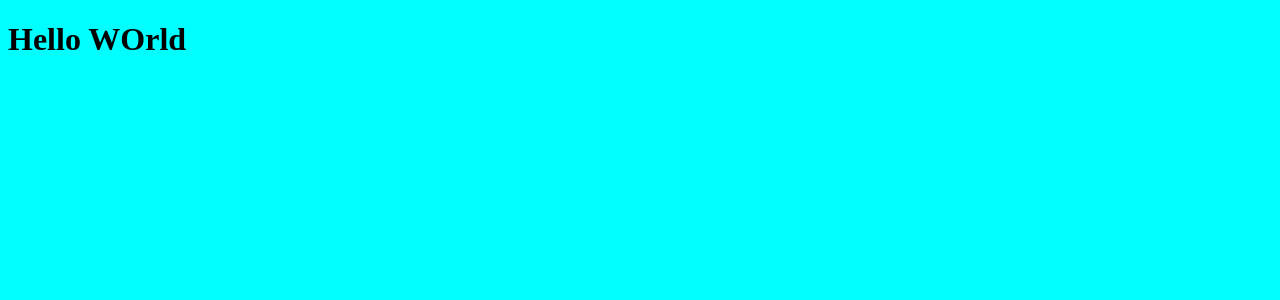
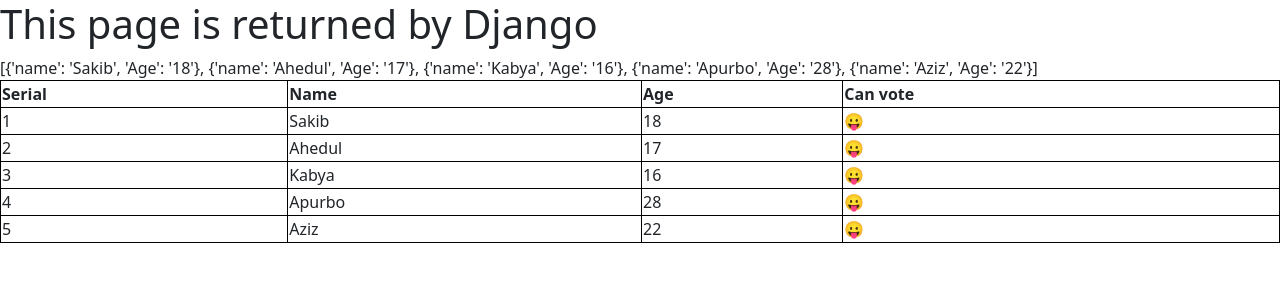
Before and after one commit to s-a-sakib/WebDev, a Django app: page / in a window 1280 px wide. Shown: the top 300 px of the page. Run offline with Django 4.2, Linux system fonts and the light colour scheme.

Commit message:
Table Added for Practice

```diff
--- a/poll/views.py
+++ b/poll/views.py
@@ -1,4 +1,12 @@
 from django.shortcuts import render
 
 def indexes(request):
-    return render(request,'index.html')
+    peoples = [
+        {'name': 'Sakib' , 'Age' : '18'},
+        {'name': 'Ahedul' , 'Age' : '17'},
+        {'name': 'Kabya' , 'Age' : '16'},
+        {'name': 'Apurbo' , 'Age' : '28'},
+        {'name': 'Aziz' , 'Age' : '22'}
+    ]
+
+    return render(request,'index.html', context = {'peoples' : peoples})
--- a/static/index.css
+++ b/static/index.css
@@ -1,3 +1,3 @@
-body{
-    background-color: aqua;
+.container{
+    background-color: blue;
 }
--- a/templates/index.html
+++ b/templates/index.html
@@ -6,8 +6,41 @@
     <meta name="viewport" content="width=device-width, initial-scale=1.0">
     <title>Document</title>
     <link rel="stylesheet" href="{% static 'index.css'%}">
+    <link href="https://cdn.jsdelivr.net/npm/bootstrap@5.3.2/dist/css/bootstrap.min.css" rel="stylesheet">
+    <script src="https://cdn.jsdelivr.net/npm/bootstrap@5.3.2/dist/js/bootstrap.bundle.min.js"></script>
+    <style>
+      table, th, td {
+      border: 1px solid black;
+      }
+    </style>
 </head>
 <body>
-    <h1>Hello WOrld</h1>
+  <h1>This page is returned by Django</h1>
+
+  {{peoples}}
+  <table class = "container-fluid">
+    <tr>
+      <th>Serial</th>
+      <th>Name</th>
+      <th>Age</th>
+      <th>Can vote</th>
+    </tr>
+    {% for people in peoples %}
+    <tr>
+      <td>{{forloop.counter}}</td>
+      <td>{{people.name}}</td>
+      <td>{{people.Age}}</td>
+      <td>
+        {% if people.Age >= 18 %}
+        😉
+        {% else %}
+        😛
+        {% endif %}
+      </td>
+    </tr>
+    {% endfor %}
+  </table>
+
+
 </body>
 </html>
```
